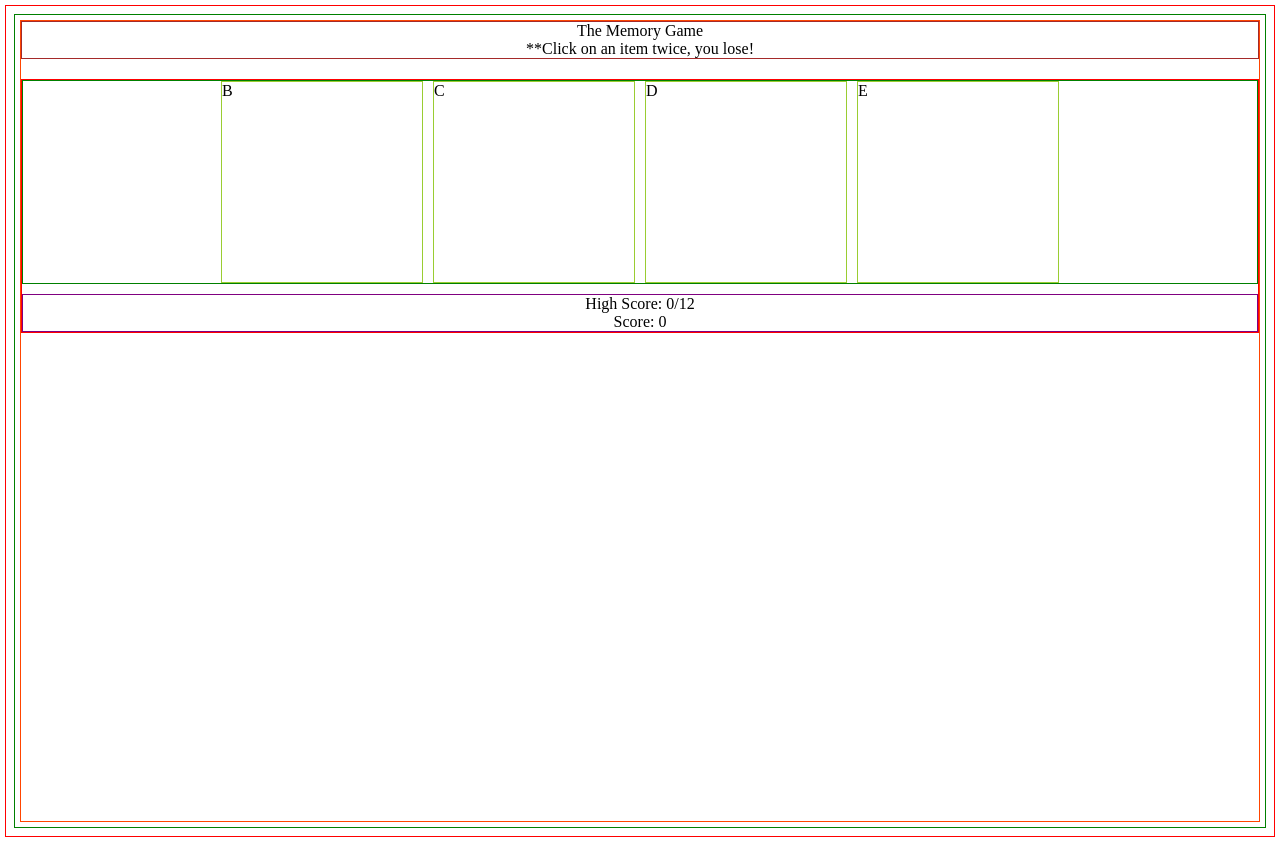
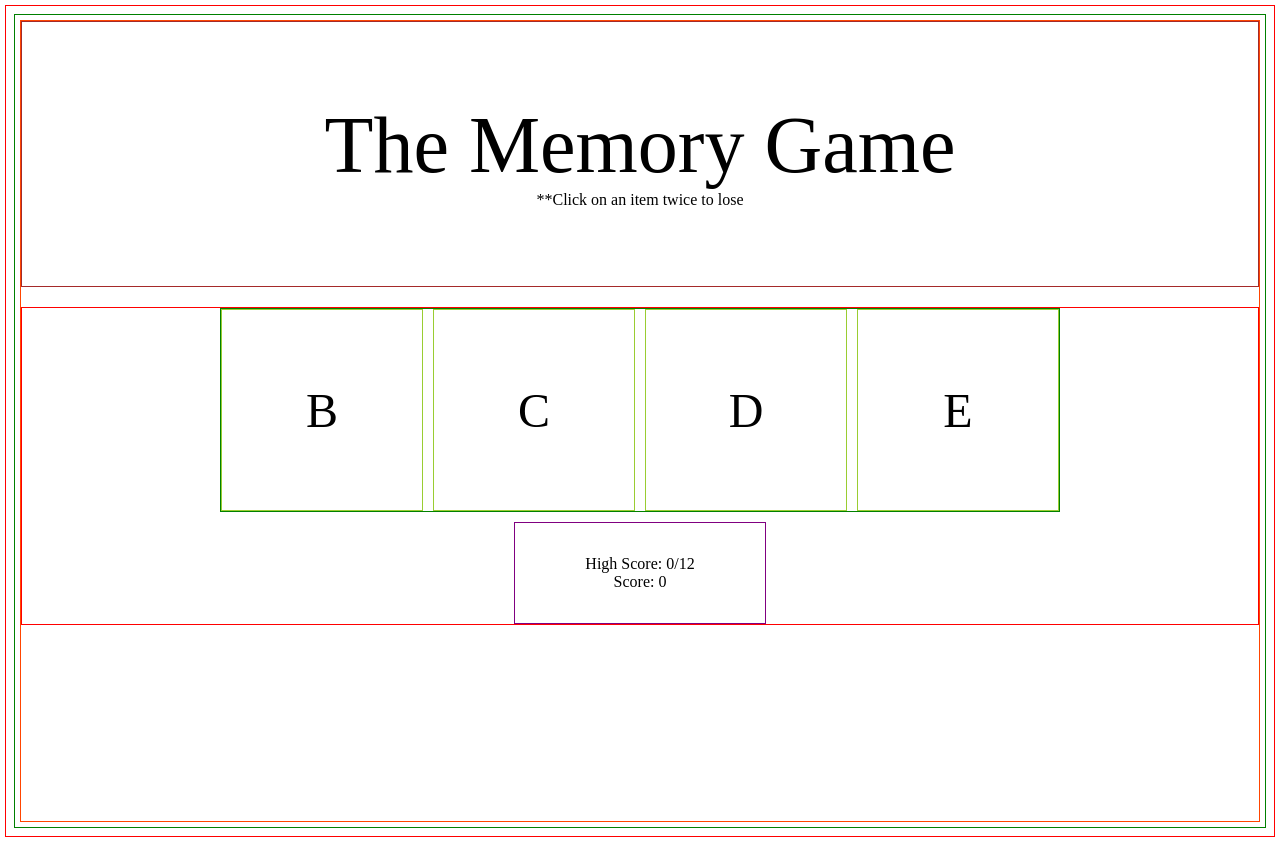
Before and after one commit to Mitadru47/TOP-Memory-Game, a React (Vite) app: page / in a window 1280 px wide. Built offline with nearby package versions, Linux system fonts and the light colour scheme.

Commit message:
Basic Styling

```diff
--- a/src/components/Header.jsx
+++ b/src/components/Header.jsx
@@ -8,7 +8,7 @@ function Header(){
         <div id="header">
 
             <div id="heading">The Memory Game</div>
-            <div id="instruction">**Click on an item twice, you lose!</div>
+            <div id="instruction">**Click on an item twice to lose</div>
 
         </div>
     );
--- a/src/styles/grid.css
+++ b/src/styles/grid.css
@@ -5,6 +5,7 @@
     display: flex;
     flex-direction: column;
 
+    align-items: center;
     gap: 10px;
 }
 
@@ -24,6 +25,13 @@
 
     height: 200px;
     width: 200px;
+
+    font-size: 3rem;
+
+    display: flex;
+
+    justify-content: center;
+    align-items: center;
 }
 
 .cards:hover{
@@ -31,6 +39,9 @@
 }
 
 #scoreCard{
+
+    height: 100px;
+    width: 250px;
 
     display: flex;
     flex-direction: column;
--- a/src/styles/header.css
+++ b/src/styles/header.css
@@ -1,6 +1,6 @@
 #header{
 
-    /* height: 33vh; */
+    height: 33vh;
     border: 1px solid blue;
 
     display: flex;
@@ -11,3 +11,12 @@
 
     border: 1px solid brown;
 }
+
+#heading{
+    font-size: 5rem;
+}
+
+#instructions{
+
+
+}
```
